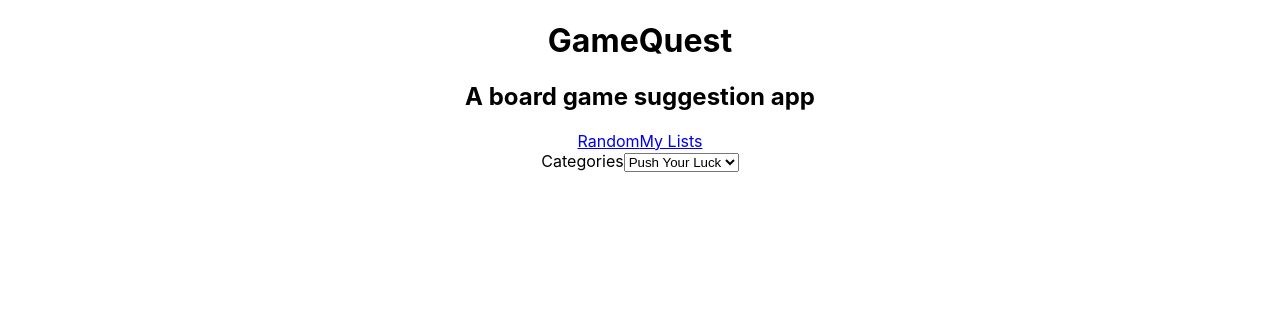
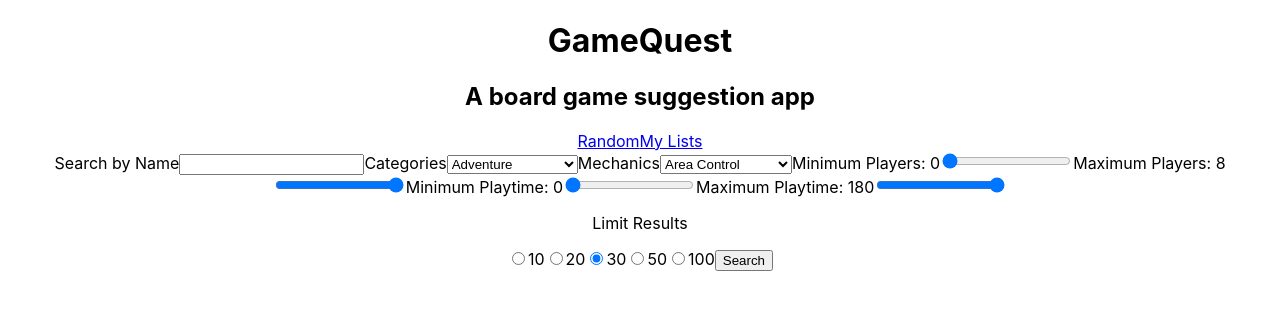
Before and after one commit to mattmcguireart/gc-board-game-app, a React (Create React App) app: page /search in a window 1280 px wide. Shown: the top 310 px of the page. Built offline with nearby package versions, Linux system fonts and the light colour scheme.

Commit message:
added search form

```diff
--- a/src/components/Search.tsx
+++ b/src/components/Search.tsx
@@ -1,13 +1,228 @@
+import { FormEvent, useState } from "react";
+import { useHistory } from "react-router-dom";
+import { URLSearchParams } from "url";
 import "./Search.css";
 
 const Search = () => {
+  const [name, setName] = useState<string>("");
+  const [category, setCategory] = useState<string>("");
+  const [mechanic, setMechanic] = useState<string>("");
+  const [minPlayers, setMinPlayers] = useState<number>(0);
+  const [maxPlayers, setMaxPlayers] = useState<number>(8);
+  const [minPlaytime, setMinPlaytime] = useState<number>(0);
+  const [maxPlaytime, setMaxPlaytime] = useState<number>(180);
+  const [resultsLimit, setResultsLimit] = useState<number>(30);
+  const history = useHistory();
+
+  const handleSubmit = (e: FormEvent) => {
+    e.preventDefault();
+    const queryStringParameter: any = {};
+    if (name) {
+      queryStringParameter.name = name;
+    }
+    if (category) {
+      queryStringParameter.category = category;
+    }
+    if (mechanic) {
+      queryStringParameter.mechanic = mechanic;
+    }
+    if (minPlayers) {
+      queryStringParameter.minPlayers = minPlayers;
+    }
+    if (maxPlayers) {
+      queryStringParameter.maxPlayers = maxPlayers;
+    }
+    if (minPlaytime) {
+      queryStringParameter.minPlaytime = minPlaytime;
+    }
+    if (maxPlaytime) {
+      queryStringParameter.maxPlaytime = maxPlaytime;
+    }
+    if (resultsLimit) {
+      queryStringParameter.resultsLimit = resultsLimit;
+    }
+    history.push("/?" + new URLSearchParams(queryStringParameter).toString());
+  };
   return (
     <div className="Search">
-      <form>
+      <form onSubmit={handleSubmit}>
+        <label htmlFor="name">Search by Name</label>
+        <input
+          type="text"
+          name="name"
+          id="name"
+          value={name}
+          onChange={(e) => setName(e.target.value)}
+        />
         <label htmlFor="categories">Categories</label>
-        <select name="categories" id="categories">
-          <option value="Push Your Luck">Push Your Luck </option>
+        <select
+          name="categories"
+          id="categories"
+          value={category}
+          onChange={(e) => setCategory(e.target.value)}
+        >
+          <option value="KUBCKBkGxV">Adventure </option>
+          <option value="eFaACC6y2c">Apocalyptic </option>
+          <option value="wpItJuRDiz">Banking </option>
+          <option value="HKaYVNIxAJ">Children's Games </option>
+          <option value="ODWOjWAJj3">City Building </option>
+          <option value="329DxyFL9D">Civilization </option>
+          <option value="gscaL52VDG">Combat </option>
+          <option value="7DfHn28Pcf">Crime </option>
+          <option value="Ef4oYLHNhI">Cyberpunk </option>
+          <option value="g2Hwv8t0Y5">Dungeon Crawl </option>
+          <option value="B3NRLMK4xD">Educational </option>
+          <option value="7rV11PKqME">Family Game </option>
+          <option value="ZTneo8TaIO">Fantasy </option>
+          <option value="KzEQIwIub7">Historic </option>
+          <option value="cAIkk5aLdQ">Horror </option>
+          <option value="TYnxiuiI3X">Humor </option>
+          <option value="QAYkTHK1Dd">Medieval </option>
+          <option value="Kk70K0524Z">Murder Mystery </option>
+          <option value="rtslXnT90O">Ninjas </option>
+          <option value="X8J7RM6dxX">Party Games </option>
+          <option value="9EIayX6n5a">Pirates </option>
+          <option value="TKQncFVX74">Political </option>
+          <option value="ov6sEmlkiC">Print and Play </option>
+          <option value="WVMOS3s2pb">Puzzle </option>
+          <option value="2Gu62aKdma">RPG </option>
+          <option value="tQGLgwdbYH">Racing </option>
+          <option value="oojGpMQQ2l">Robots </option>
+          <option value="KSBdPfxs6F">Roman Empire </option>
+          <option value="3B3QpKvXD3">Sci-Fi </option>
+          <option value="0MdRqhkNpw">Space Exploration </option>
+          <option value="Hc6vcim5DS">Secret Agents </option>
+          <option value="hShsL2DktG">Sports </option>
+          <option value="4hZlqoitAY">Steampunk </option>
+          <option value="buDTYyPw4D">Territory Building </option>
+          <option value="CWYOF9xu7O">Transportation </option>
+          <option value="YGHGDjahKY">Trivia </option>
+          <option value="jX8asGGR6o">Wargame </option>
         </select>
+        <label htmlFor="mechanics">Mechanics</label>
+        <select
+          name="mechanics"
+          id="mechanics"
+          value={mechanic}
+          onChange={(e) => setMechanic(e.target.value)}
+        >
+          <option value="05zCZoLvQJ">Area Control </option>
+          <option value="3tuJiW3pps">Betting </option>
+          <option value="ZX3hYcF9H7">Bluffing </option>
+          <option value="xuphiSlrxI">Campaign </option>
+          <option value="iWODHwRGuU">Card Drafting </option>
+          <option value="NjIbItz8uF">Challenge </option>
+          <option value="9mNukNBxfZ">Cooperative </option>
+          <option value="9zM9zB4fHY">Deception </option>
+          <option value="vZsDDAdOoe">Deck Building </option>
+          <option value="GsNGxZFNCK">Deduction </option>
+          <option value="5kvyChnWuO">Dexterity </option>
+          <option value="lVSHu9efHv">Dice Building </option>
+          <option value="R0bGq4cAl4">Dice Rolling </option>
+          <option value="yu3eas6v7A">Engine Building </option>
+          <option value="U7vKyeRc0N">Hidden Roles </option>
+          <option value="DwmsVEvNVd">Legacy </option>
+          <option value="jMwUJLemr6">Negotiation </option>
+          <option value="hmipYN1R1I">Press Your Luck </option>
+          <option value="EVeAdboGUA">Role Playing </option>
+          <option value="zIPRS41oiN">Roll and Write </option>
+          <option value="eRe1jJCBFe">Simulation </option>
+          <option value="x3wVCq1HEP">Social Deduction </option>
+          <option value="uZR0NCIA6D">Solo Games </option>
+          <option value="T8JEFYwoqy">Take That </option>
+          <option value="8PN2HE86wg">Tile Placement </option>
+          <option value="wEBvff5T5c">Tower Defense </option>
+          <option value="AVY6EvSQTP">Trading </option>
+          <option value="3GSQl800lk">Trick-taking </option>
+          <option value="fBOTEBUAmV">Worker Placement </option>
+        </select>
+        <label htmlFor="min-players">Minimum Players: {minPlayers}</label>
+        <input
+          type="range"
+          name="min-players"
+          id="min-players"
+          min="0"
+          max="8"
+          value={minPlayers}
+          onChange={(e) => setMinPlayers(parseInt(e.target.value))}
+        />
+        <label htmlFor="max-players">Maximum Players: {maxPlayers}</label>
+        <input
+          type="range"
+          name="max-players"
+          id="max-players"
+          min="0"
+          max="8"
+          value={maxPlayers}
+          onChange={(e) => setMaxPlayers(parseInt(e.target.value))}
+        />
+        <label htmlFor="min-playtime">Minimum Playtime: {minPlaytime}</label>
+        <input
+          type="range"
+          name="min-playtime"
+          id="min-playtime"
+          min="0"
+          max="180"
+          value={minPlaytime}
+          onChange={(e) => setMinPlaytime(parseInt(e.target.value))}
+        />
+        <label htmlFor="max-playtime">Maximum Playtime: {maxPlaytime}</label>
+        <input
+          type="range"
+          name="max-playtime"
+          id="max-playtime"
+          min="0"
+          max="180"
+          value={maxPlaytime}
+          onChange={(e) => setMaxPlaytime(parseInt(e.target.value))}
+        />
+        <p>Limit Results</p>
+        <input
+          type="radio"
+          id="10"
+          name="limit"
+          value="10"
+          checked={resultsLimit === 10}
+          onChange={() => setResultsLimit(10)}
+        />
+        <label htmlFor="10">10</label>
+        <input
+          type="radio"
+          id="20"
+          name="limit"
+          value="20"
+          checked={resultsLimit === 20}
+          onChange={() => setResultsLimit(20)}
+        />
+        <label htmlFor="20">20</label>
+        <input
+          type="radio"
+          id="30"
+          name="limit"
+          value="30"
+          checked={resultsLimit === 30}
+          onChange={() => setResultsLimit(30)}
+        />
+        <label htmlFor="30">30</label>
+        <input
+          type="radio"
+          id="50"
+          name="limit"
+          value="50"
+          checked={resultsLimit === 50}
+          onChange={() => setResultsLimit(50)}
+        />
+        <label htmlFor="50">50</label>
+        <input
+          type="radio"
+          id="100"
+          name="limit"
+          value="100"
+          checked={resultsLimit === 100}
+          onChange={() => setResultsLimit(100)}
+        />
+        <label htmlFor="100">100</label>
+        <button>Search</button>
       </form>
     </div>
   );
```
